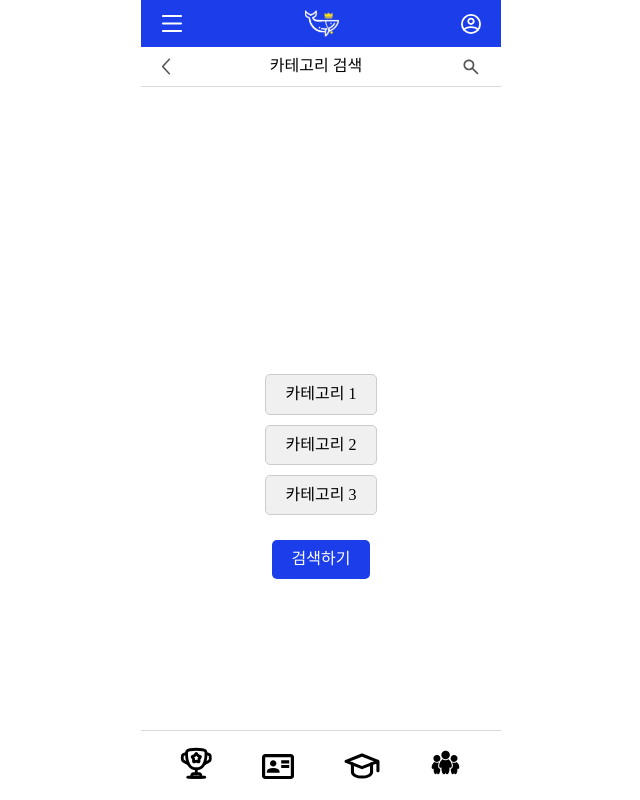
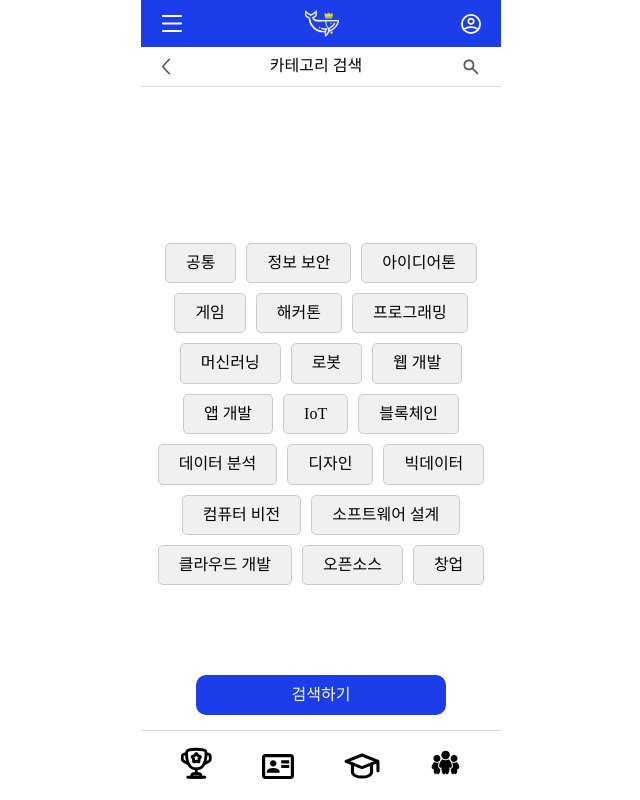
Before and after one commit to 2024Narsha/NARSHA-WEB, a React (Vite) app: page /category in a window 1280 px wide. Shown: the whole page, without its empty margins (319-959 px from the left). Built offline with nearby package versions, Linux system fonts and the light colour scheme.

Commit message:
카테고리 배치 수정

```diff
--- a/src/pages/CategoryList/CategoryList.css
+++ b/src/pages/CategoryList/CategoryList.css
@@ -36,20 +36,22 @@
 }
 
 .category-buttons {
-  margin-top: 60px;
+  margin-top: -60px;
   display: flex;
-  flex-direction: column;
-  align-items: center;
+  flex-wrap: wrap;  /* 버튼들이 줄바꿈되도록 설정 */
+  justify-content: center;  /* 버튼들을 가로로 중앙 정렬 */
+  gap: 10px;  /* 버튼들 간의 간격 설정 */
+  width: 100%;
 }
 
 .category-button {
   padding: 10px 20px;
-  margin: 5px;
   font-size: 16px;
   background-color: #f0f0f0;
   border: 1px solid #ccc;
   cursor: pointer;
   border-radius: 5px;
+  white-space: nowrap;
 }
 
 .category-button.selected {
@@ -60,10 +62,15 @@
 
 .search-button {
   padding: 10px 20px;
+  width: 250px;
+  height: 40px;
   background-color: #1B3DEA;
   color: white;
   border: none;
   cursor: pointer;
-  border-radius: 5px;
-  margin-top: 20px;
+  border-radius: 10px;
+  position: fixed;  /* 고정된 위치 */
+  bottom: 85px;  /* 화면 하단에서 20px 떨어지게 설정 */
+  left: 50%;  /* 수평 중앙에 배치 */
+  transform: translateX(-50%);  /* 수평 중앙 정렬을 위한 보정 */
 }
--- a/src/pages/CategoryList/CategoryList.tsx
+++ b/src/pages/CategoryList/CategoryList.tsx
@@ -1,7 +1,5 @@
 import React, { useState } from 'react';
 import { useNavigate } from 'react-router-dom';
-import Header from '../../components/Header/Header';
-import Footer from '../../components/Footer/Footer';
 import './CategoryList.css'
 
 const CategorySearch = () => {
@@ -23,7 +21,6 @@ const CategoryList = () => {
     setSelectedCategory(category);
   };
 
-  // 검색하기 버튼 클릭 시 해당 카테고리 페이지로 이동
   const handleSearchClick = () => {
     if (!selectedCategory) {
       alert('카테고리를 선택해주세요');
@@ -35,10 +32,8 @@ const CategoryList = () => {
   return (
     <div className='centered-container'>
       <CategorySearch />
-
-      {/* 카테고리 선택 버튼들 */}
       <div className="category-buttons">
-        {['카테고리 1', '카테고리 2', '카테고리 3'].map((category) => (
+        {['공통', '정보 보안', '아이디어톤', '게임', '해커톤', '프로그래밍', '머신러닝', '로봇', '웹 개발', '앱 개발', 'IoT', '블록체인', '데이터 분석', '디자인', '빅데이터', '컴퓨터 비전', '소프트웨어 설계', '클라우드 개발', '오픈소스', '창업'].map((category) => (
           <button
             key={category}
             className={`category-button ${selectedCategory === category ? 'selected' : ''}`}
--- a/src/pages/Main/Main.css
+++ b/src/pages/Main/Main.css
@@ -54,8 +54,6 @@
 }
 
 .content {
-  margin-top: 57px;
-  padding: 10px;
   height: calc(100vh - 147px);
 }
 
--- a/src/pages/Main/Main.tsx
+++ b/src/pages/Main/Main.tsx
@@ -1,6 +1,4 @@
 import './Main.css';
-import Header from '../../components/Header/Header';
-import Footer from '../../components/Footer/Footer';
 import React, { useState, useEffect } from 'react';
 import PreviewList from '../../components/PreviewList';
 import ContestView from '../../components/ContestView';
```
